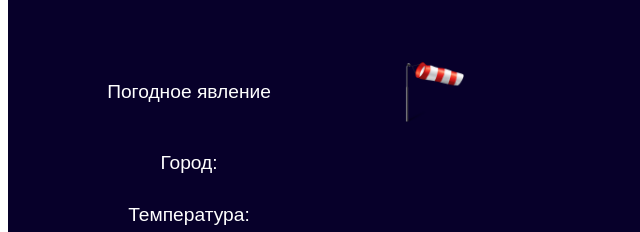
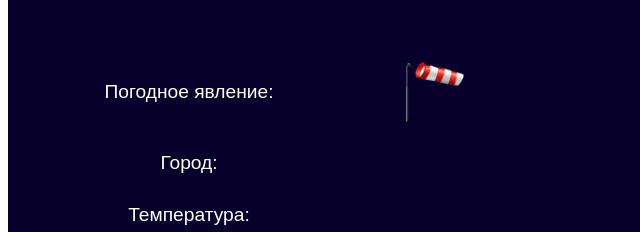
Before and after one commit to picpoint/appweather, a website: page src/index.html in a window 1280 px wide. Shown: the part 249-481 px from the top of the page, 0-640 px from the left. Drawn offline with nearby package versions, Linux system fonts and the light colour scheme; files that its build step writes are made by us from their sources; files whose address does not match are found by name.

Commit message:
edit style

```diff
--- a/public/js/reqCity.js
+++ b/public/js/reqCity.js
@@ -30,7 +30,7 @@ function responseStr () {
       let objJson = JSON.parse(result);
 
       for (let key in objJson) {
-        //console.log(objJson);
+
         if (key == 'weather') {
           let weatherFact = objJson[key][0].main;
 
@@ -64,7 +64,6 @@ function responseStr () {
               break;
           }
 
-          //weatherdesc.innerHTML = objJson[key][0].main;
           let valueSrc = pahtIcon + objJson[key][0].icon + '.png';
           icon.setAttribute('src', valueSrc);
         }
@@ -91,9 +90,7 @@ function responseStr () {
           visibilityCity.innerHTML = objJson[key] + ' м.';
         }
 
-
       }
-
     }
   });
   xhr.send();
--- a/src/index.html
+++ b/src/index.html
@@ -20,7 +20,7 @@
 				<div class="general__datablock">
 
 					<div class="general__weather">
-						<span class="general__weatherdesc">Погодное явление</span>
+						<span class="general__weatherdesc">Погодное явление: </span>
 						<div class="general__icon">
 							<img src="pict/flag.png" alt="icon">
 						</div>
--- a/src/js/reqCity.js
+++ b/src/js/reqCity.js
@@ -30,7 +30,7 @@ function responseStr () {
       let objJson = JSON.parse(result);
 
       for (let key in objJson) {
-        //console.log(objJson);
+
         if (key == 'weather') {
           let weatherFact = objJson[key][0].main;
 
@@ -64,7 +64,6 @@ function responseStr () {
               break;
           }
 
-          //weatherdesc.innerHTML = objJson[key][0].main;
           let valueSrc = pahtIcon + objJson[key][0].icon + '.png';
           icon.setAttribute('src', valueSrc);
         }
@@ -91,9 +90,7 @@ function responseStr () {
           visibilityCity.innerHTML = objJson[key] + ' м.';
         }
 
-
       }
-
     }
   });
   xhr.send();
--- a/src/less/style.less
+++ b/src/less/style.less
@@ -2,14 +2,12 @@
 @import "fonts.less";
 
 .gnrlmixin {
-  //border: @border;
   display: flex;
   justify-content: center;
   margin: 15px 0;
 }
 
 .gnrldescmixin {
-  //border: @border;
   display: flex;
   justify-content: center;
   align-items: center;
@@ -18,7 +16,6 @@
 }
 
 .gnrlcitymixin {
-  //border: @border;
   display: flex;
   justify-content: center;
   width: 270px;
```
Also changed, not shown: public/index.html (+1 -1 lines).
